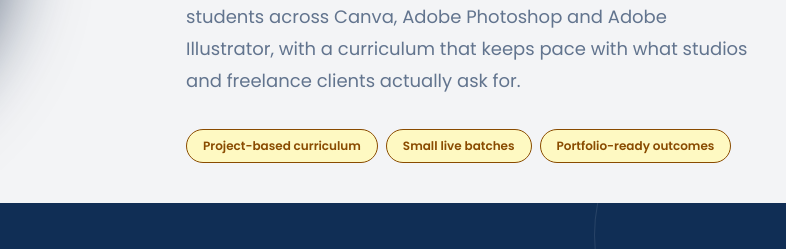
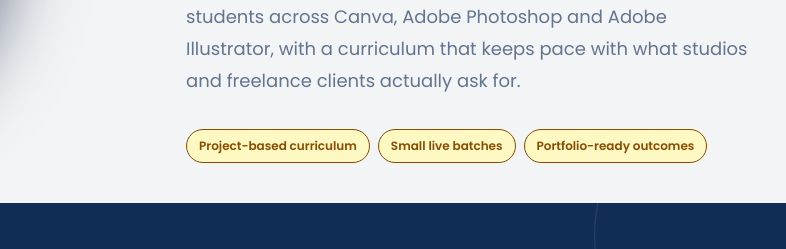
Before and after one commit to Online-Learnify-Academy/online-learnify, a plain HTML site: page index.html in a window 1280 px wide. Shown: the part 1220-1469 px from the top of the page, 494-1280 px from the left. Drawn offline with Linux system fonts and the light colour scheme.

Commit message:
Update index.html

```diff
--- a/index.html
+++ b/index.html
@@ -395,19 +395,22 @@
           </p>
 
           <!-- FEATURE BADGES -->
-          <div class="mt-8 flex gap-2 whitespace-nowrap">
+          <div class="mt-8 flex flex-wrap items-center gap-2">
             <!-- Badge 1 -->
-            <div class="inline-flex items-center rounded-full border border-yellow-800 bg-yellow-100 px-4 py-2 text-xs font-semibold text-yellow-800 transition-all duration-200 hover:-translate-y-0.5 hover:bg-yellow-100 dark:border-yellow-400/40 dark:bg-yellow-400/10 dark:text-yellow-400 dark:hover:bg-yellow-400/20">
+            <div
+              class="inline-flex items-center rounded-full border border-yellow-800 bg-yellow-100 px-3 py-2 text-xs font-semibold text-yellow-800 transition-all duration-200 hover:-translate-y-0.5 dark:border-yellow-400/40 dark:bg-yellow-400/10 dark:text-yellow-400 dark:hover:bg-yellow-400/20">
               Project-based curriculum
             </div>
 
             <!-- Badge 2 -->
-            <div class="inline-flex items-center rounded-full border border-yellow-800 bg-yellow-100 px-4 py-2 text-xs font-semibold text-yellow-800 transition-all duration-200 hover:-translate-y-0.5 hover:bg-yellow-100 dark:border-yellow-400/40 dark:bg-yellow-400/10 dark:text-yellow-400 dark:hover:bg-yellow-400/20">
+            <div
+              class="inline-flex items-center rounded-full border border-yellow-800 bg-yellow-100 px-3 py-2 text-xs font-semibold text-yellow-800 transition-all duration-200 hover:-translate-y-0.5 dark:border-yellow-400/40 dark:bg-yellow-400/10 dark:text-yellow-400 dark:hover:bg-yellow-400/20">
               Small live batches
             </div>
 
             <!-- Badge 3 -->
-            <div class="inline-flex items-center rounded-full border border-yellow-800 bg-yellow-100 px-4 py-2 text-xs font-semibold text-yellow-800 transition-all duration-200 hover:-translate-y-0.5 hover:bg-yellow-100 dark:border-yellow-400/40 dark:bg-yellow-400/10 dark:text-yellow-400 dark:hover:bg-yellow-400/20">
+            <div
+              class="inline-flex items-center rounded-full border border-yellow-800 bg-yellow-100 px-3 py-2 text-xs font-semibold text-yellow-800 transition-all duration-200 hover:-translate-y-0.5 dark:border-yellow-400/40 dark:bg-yellow-400/10 dark:text-yellow-400 dark:hover:bg-yellow-400/20">
               Portfolio-ready outcomes
             </div>
           </div>
```
